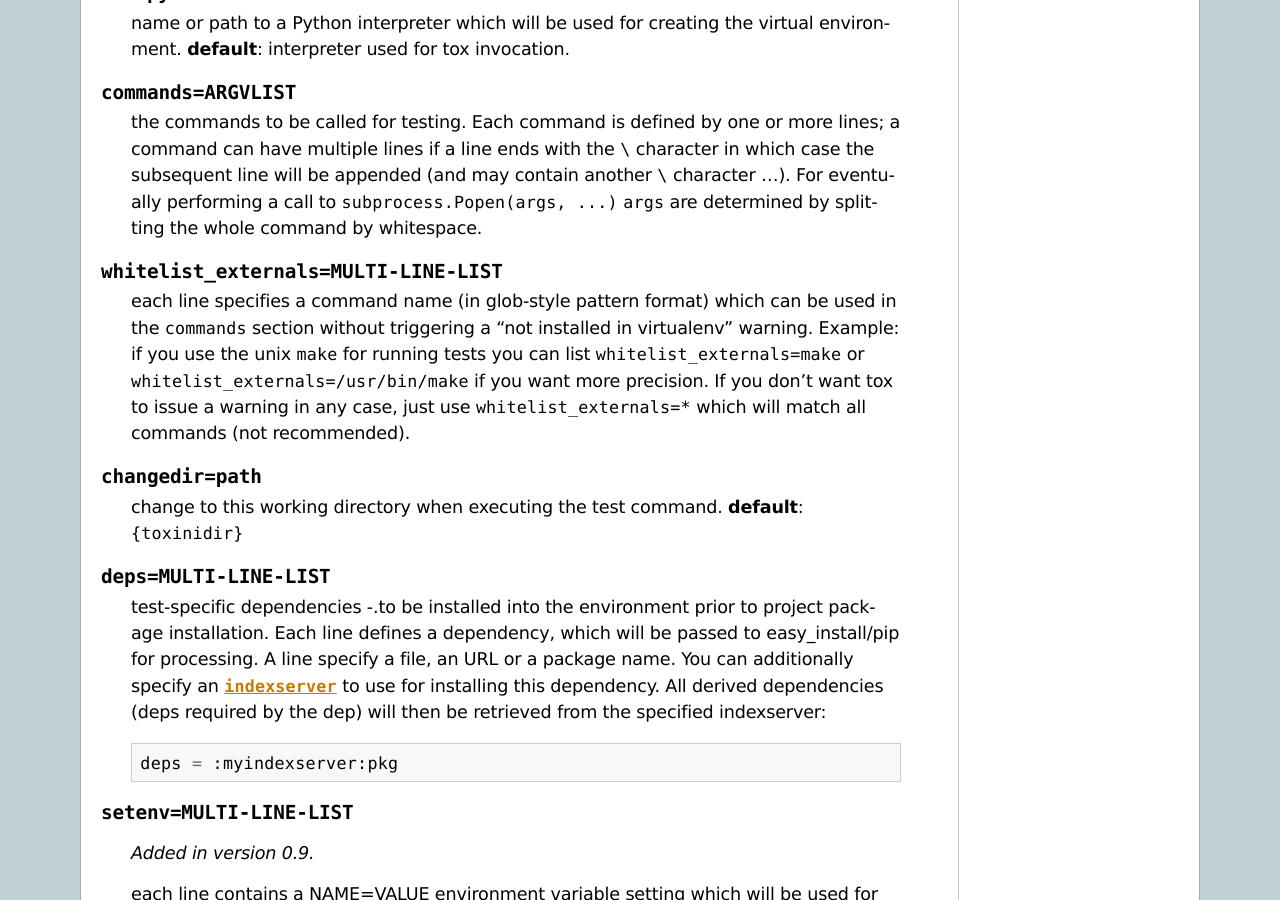
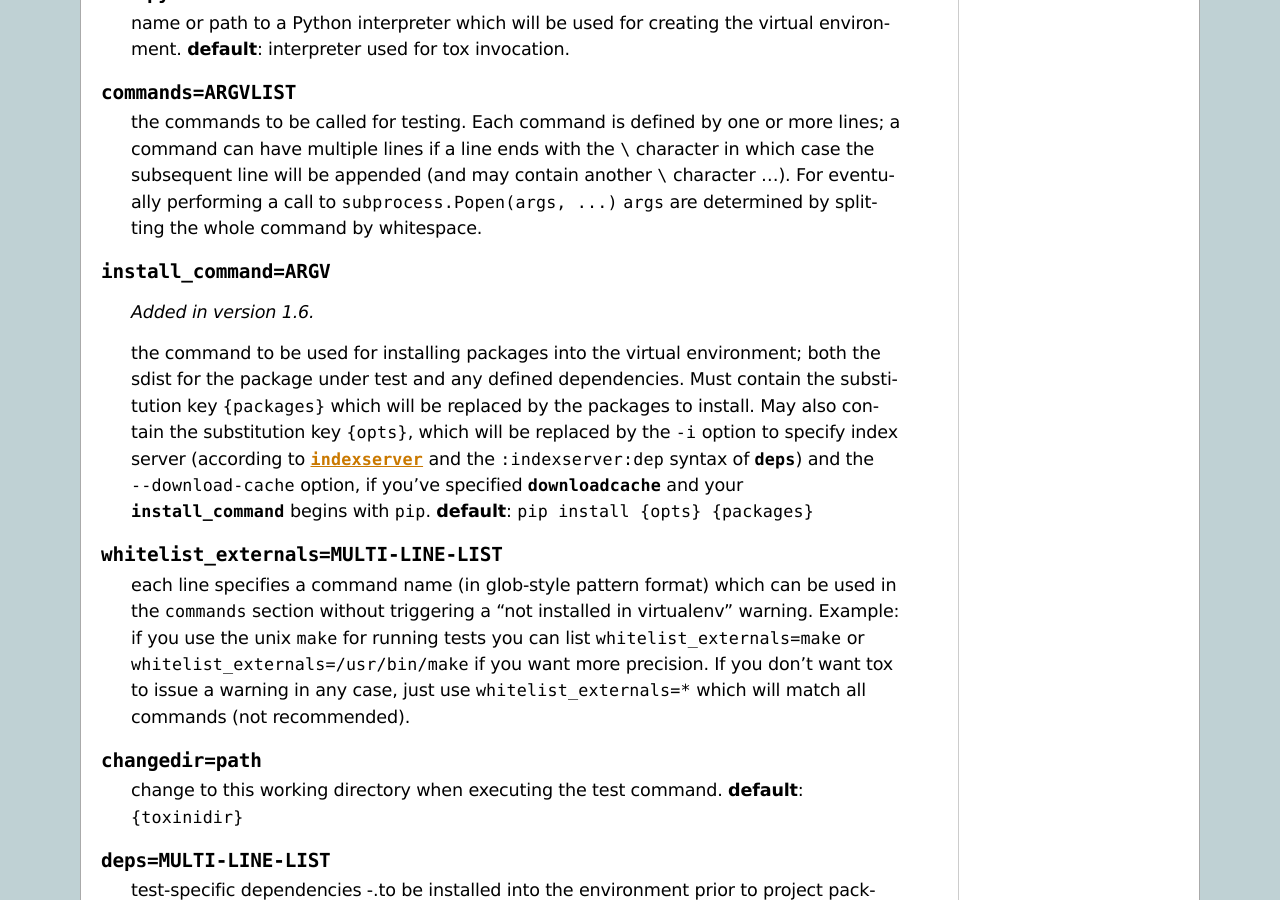
Before and after one commit to msabramo/tox, a Sphinx documentation site: the page built from doc/config.txt, in a window 1280 px wide and 900 px high, scrolled down 1269 px. Built offline with Sphinx 7.4.7, drawn with Linux system fonts in a browser that asks for light colours.

Commit message:
Add documentation for install_command option.

```diff
--- a/doc/config.txt
+++ b/doc/config.txt
@@ -75,6 +75,22 @@ Complete list of settings that you can put into ``testenv*`` sections:
     will be appended (and may contain another ``\`` character ...).
     For eventually performing a call to ``subprocess.Popen(args, ...)``
     ``args`` are determined by splitting the whole command by whitespace.
+
+.. confval:: install_command=ARGV
+
+    .. versionadded:: 1.6
+
+    the command to be used for installing packages into the virtual
+    environment; both the sdist for the package under test and any
+    defined dependencies. Must contain the substitution key
+    ``{packages}`` which will be replaced by the packages to
+    install. May also contain the substitution key ``{opts}``, which
+    will be replaced by the ``-i`` option to specify index server
+    (according to :confval:`indexserver` and the ``:indexserver:dep``
+    syntax of :confval:`deps`) and the ``--download-cache`` option, if
+    you've specified :confval:`downloadcache` and your
+    :confval:`install_command` begins with ``pip``.  **default**: ``pip
+    install {opts} {packages}``
 
 .. confval:: whitelist_externals=MULTI-LINE-LIST
 
```
